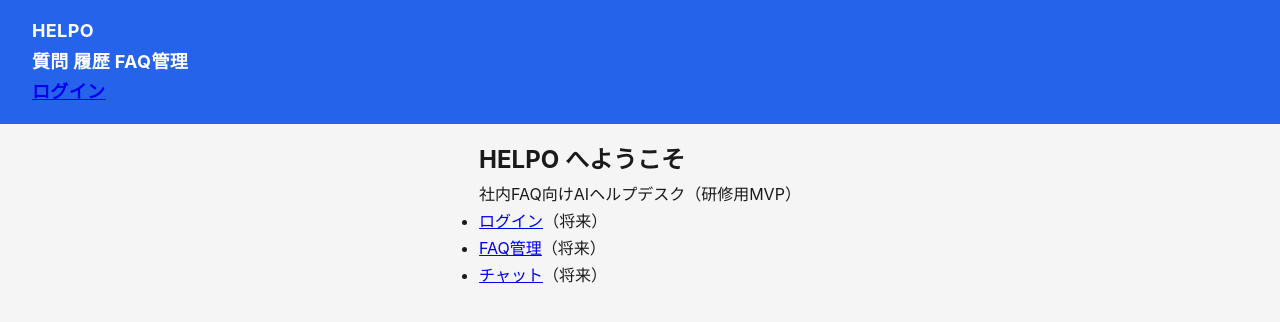
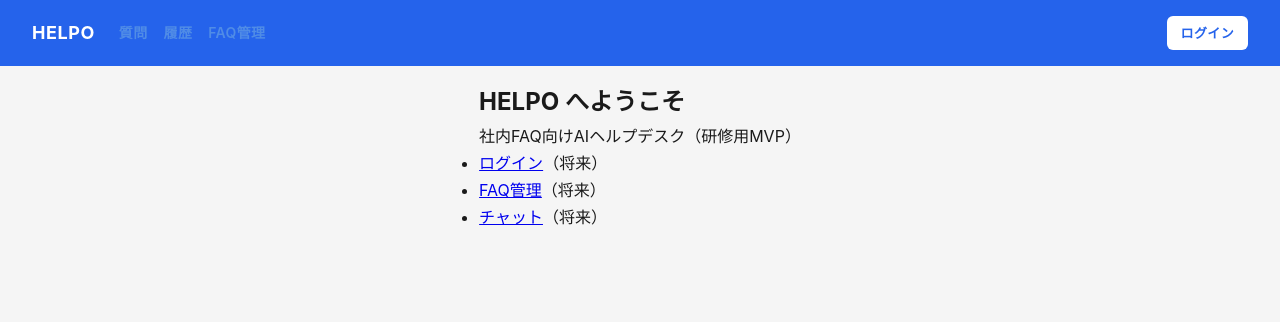
Before and after one commit to iwamuratakashi/cc-sdd-workshop-team7-helpo, a FastAPI app: page / in a window 1280 px wide. Shown: the top 322 px of the page. Run offline with FastAPI, Linux system fonts and the light colour scheme.

Commit message:
ヘッダーのデザイン修正

```diff
--- a/app/static/css/main.css
+++ b/app/static/css/main.css
@@ -41,6 +41,91 @@ header nav a {
   color: #fff;
   margin-right: 1rem;
   text-decoration: none;
+}
+
+/* ===== Header Navigation Menu ===== */
+.hnm-inner {
+  display: flex;
+  align-items: center;
+  gap: 24px;
+  flex-wrap: wrap;
+}
+
+.hnm-title {
+  font-size: 18px;
+  font-weight: 700;
+  letter-spacing: 0.03em;
+  color: #fff;
+  cursor: default;
+  user-select: none;
+}
+
+.hnm-links {
+  display: flex;
+  gap: 16px;
+  flex-wrap: wrap;
+}
+
+.hnm-link {
+  color: #fff;
+  font-size: 14px;
+  font-weight: 600;
+  text-decoration: none;
+}
+
+.hnm-link:hover {
+  text-decoration: underline;
+}
+
+.hnm-link-inactive {
+  color: #508ce6;
+  cursor: default;
+}
+
+.hnm-link-inactive:hover {
+  text-decoration: none;
+}
+
+.hnm-account {
+  display: flex;
+  align-items: center;
+  gap: 12px;
+  margin-left: auto;
+}
+
+.hnm-user {
+  color: #fff;
+  font-size: 13px;
+  white-space: nowrap;
+}
+
+.hnm-login {
+  font-size: 13px;
+  font-weight: 600;
+  color: #2563eb;
+  background: #fff;
+  border-radius: 6px;
+  padding: 6px 14px;
+  text-decoration: none;
+}
+
+.hnm-login:hover {
+  background: #e5e7eb;
+}
+
+.hnm-logout {
+  font-size: 13px;
+  font-weight: 600;
+  color: #2563eb;
+  background: #fff;
+  border: none;
+  border-radius: 6px;
+  padding: 6px 14px;
+  cursor: pointer;
+}
+
+.hnm-logout:hover {
+  background: #e5e7eb;
 }
 
 main {
```
